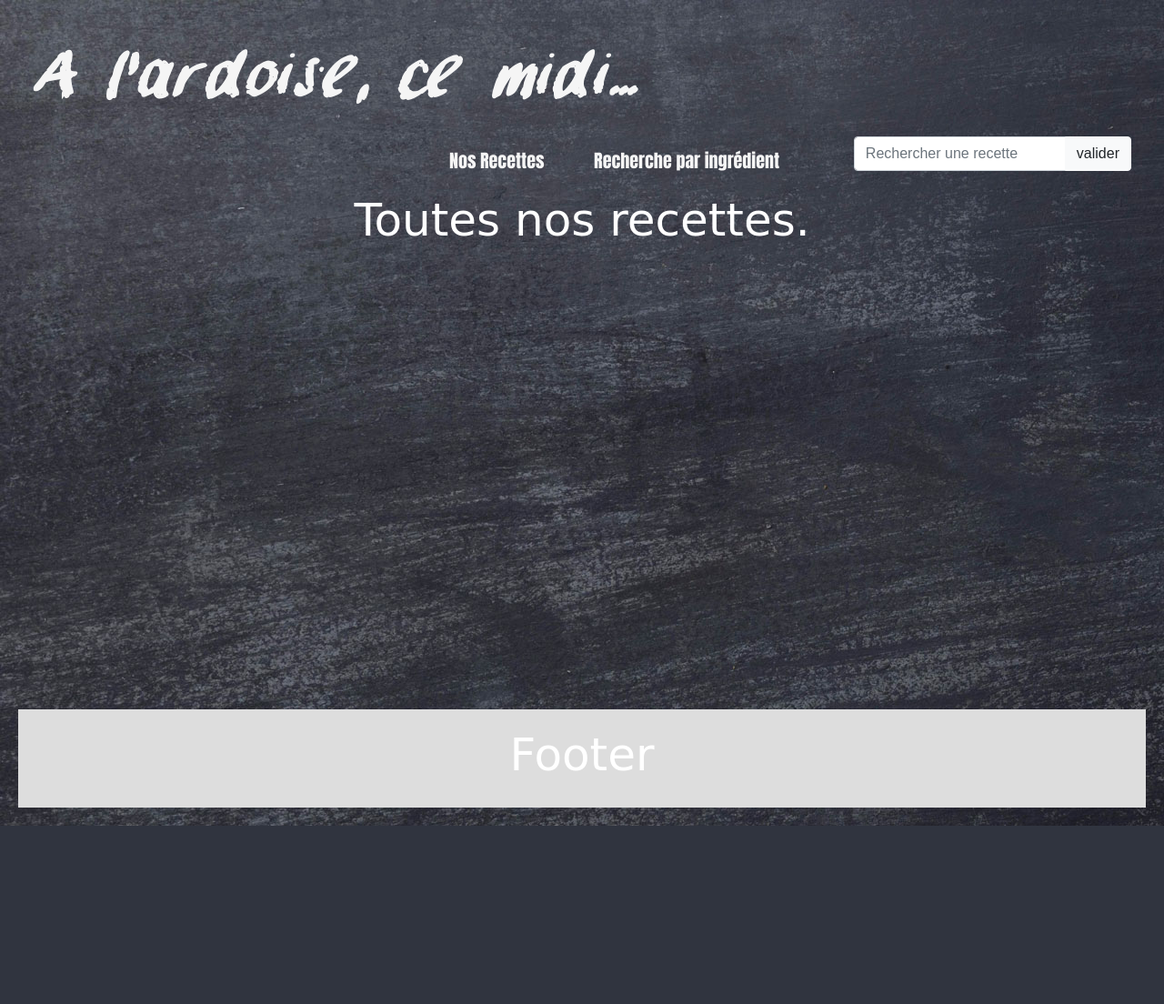
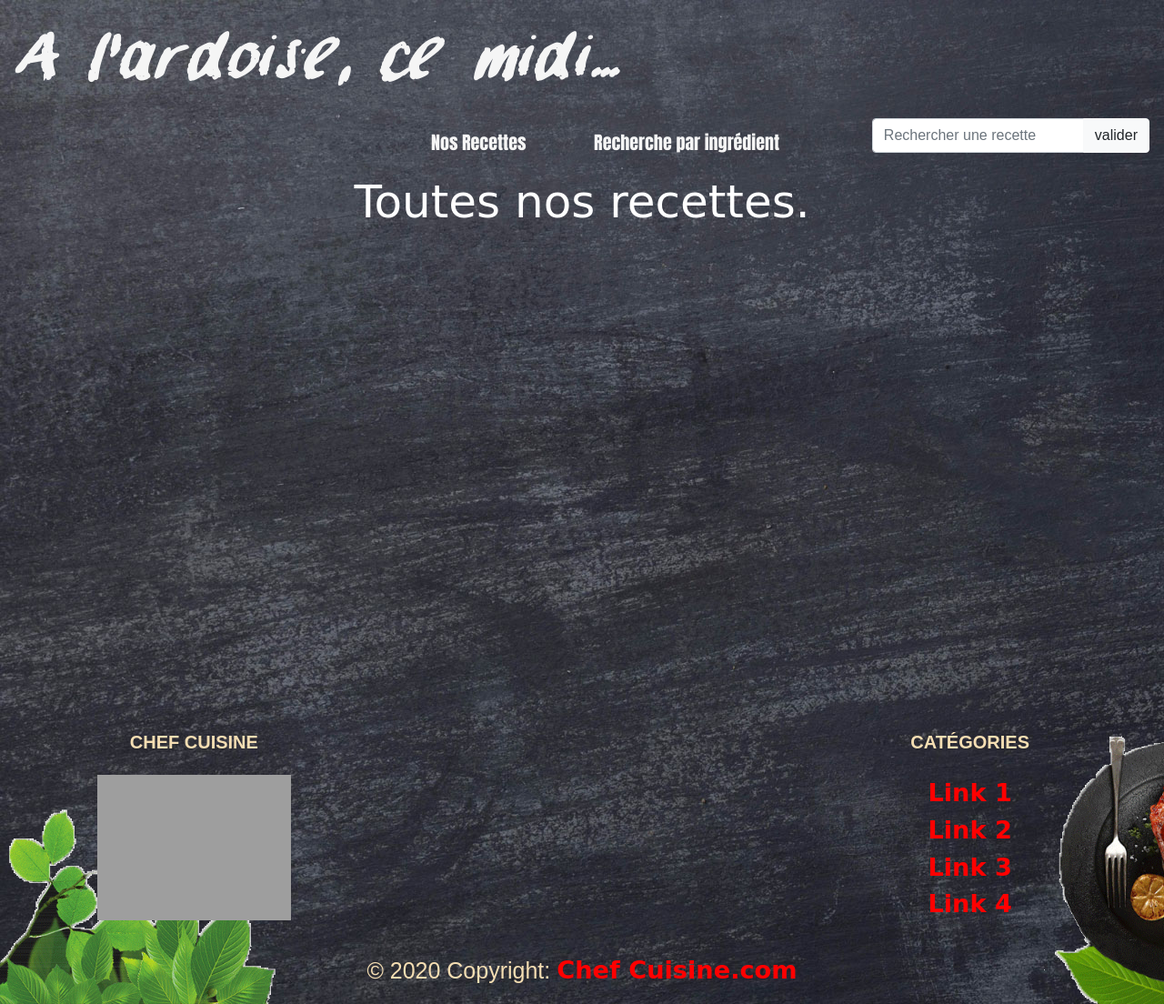
Before and after one commit to YDECORCE/Marmiton, a PHP site: page /vue/allrecipes.php in a window 1280 px wide. Shown: the whole page at 91% size. Before the commit the page ends 908 px from the top, so only its background shows below. Run offline with PHP 8.4, Linux system fonts and the light colour scheme; the template is opened without the code that fills it, so the values that code supplies are empty; grey boxes are pictures that could not be loaded.

Commit message:
integration footer

```diff
--- a/public/css/style.css
+++ b/public/css/style.css
@@ -15,7 +15,7 @@
 
   body {
     font-family: Arial;
-    padding: 20px;
+    /* padding: 20px; */
     background-image: url(../img/halloween-party.jpg);
   }
   h2{
@@ -123,12 +123,6 @@
   } */
 
   /* Footer */
-  footer {
-    padding: 20px;
-    text-align: center;
-    background: #ddd;
-    margin-top: 20px;
-  }
   /* .container{
     max-width: 1290px;
     margin: 0 auto;
@@ -204,7 +198,7 @@
 }
 .page-footer{
 
-  background-image:url("https://png.pngtree.com/thumb_back/fh260/back_our/20190621/ourmid/pngtree-black-meat-western-food-banner-background-image_194600.jpg");
+  background-image:url("../img/footer_banner.png");
   background-size: cover;
   color: wheat;
   font-size: 25px;
--- a/vue/recipeoftheday.php
+++ b/vue/recipeoftheday.php
@@ -24,7 +24,7 @@ foreach($otherrecipes as $data){
       <div class='fakeimg'><img src=".$data['image_recettes']." alt=".$data['nom_recettes']." style=' width:100%'></div>
     </div></div>";
 }
-echo"</div>";
+echo"</div></div></div>";
 $loopfiverecipes =  ob_get_clean();
 require_once('template.php');
 ?>
--- a/vue/template.php
+++ b/vue/template.php
@@ -72,9 +72,94 @@
     if(!empty($letteringredient)){echo $letteringredient;}
 
     ?>
-<footer>
-          <h2>Footer</h2>
+<!-- Footer -->
+<footer class="page-footer font-small indigo ">
+
+<!-- Footer Links -->
+
+  <div class="container-fluid text-center text-md-left mt-5">
+
+    <!-- Grid row -->
+    <div class="row text-center">
+
+      <!-- Grid column -->
+      <div class="col-md-4 col-lg-4 mx-auto ringo">
+
+        <!-- Links -->
+        <h5 class="font-weight-bold text-uppercase mt-3 mb-4">Chef Cuisine</h5>
+
+       <img src="public/img/chef.png" height="160px" alt="">
+
+      </div>
+      <div class="col-md-4 col-lg-4 mx-auto">
+
+<!-- Links -->
+<!-- <h5 class="font-weight-bold text-uppercase mt-3 mb-4">RECETTES</h5>
+
+<ul class="list-unstyled">
+<li>
+<a href="#!">Very long link 1</a>
+</li>
+<li>
+<a href="#!">Very long link 2</a>
+</li>
+<li>
+<a href="#!">Very long link 3</a>
+</li>
+<li>
+<a href="#!">Very long link 4</a>
+</li>
+</ul> -->
+
+</div>
+      <!-- Grid column -->
+
+      <hr class="clearfix w-100 d-md-none">
+
+      <!-- Grid column -->
+      <div class="col-md-4 col-lg-4 mx-auto">
+
+        <!-- Links -->
+        <h5 class="font-weight-bold text-uppercase mt-3 mb-4">CATÉGORIES</h5>
+
+        <ul class="list-unstyled">
+          <li>
+            <a href="#!">Link 1</a>
+          </li>
+          <li>
+            <a href="#!">Link 2</a>
+          </li>
+          <li>
+            <a href="#!">Link 3</a>
+          </li>
+          <li>
+            <a href="#!">Link 4</a>
+          </li>
+        </ul>
+
+      </div>
+      <!-- Grid column -->
+
+      <hr class="clearfix w-100 d-md-none">
+
+      <!-- Grid column -->
+
+      <!-- Grid column -->
+
+    </div>
+    <!-- Grid row -->
+
+  </div>
+  <!-- Footer Links -->
+
+<!-- Copyright -->
+<div class="footer-copyright text-center py-3">© 2020 Copyright:
+  <a href="#">Chef Cuisine.com</a>
+</div>
+<!-- Copyright -->
+
 </footer>
+<!-- Footer -->
 </body>
 
 </html>
```
Also changed, not shown: public/img/footer_banner.jpg (added), public/img/footer_banner.png (added), public/img/—Pngtree—black-meat-western-food-banner_1013905.png (added).
